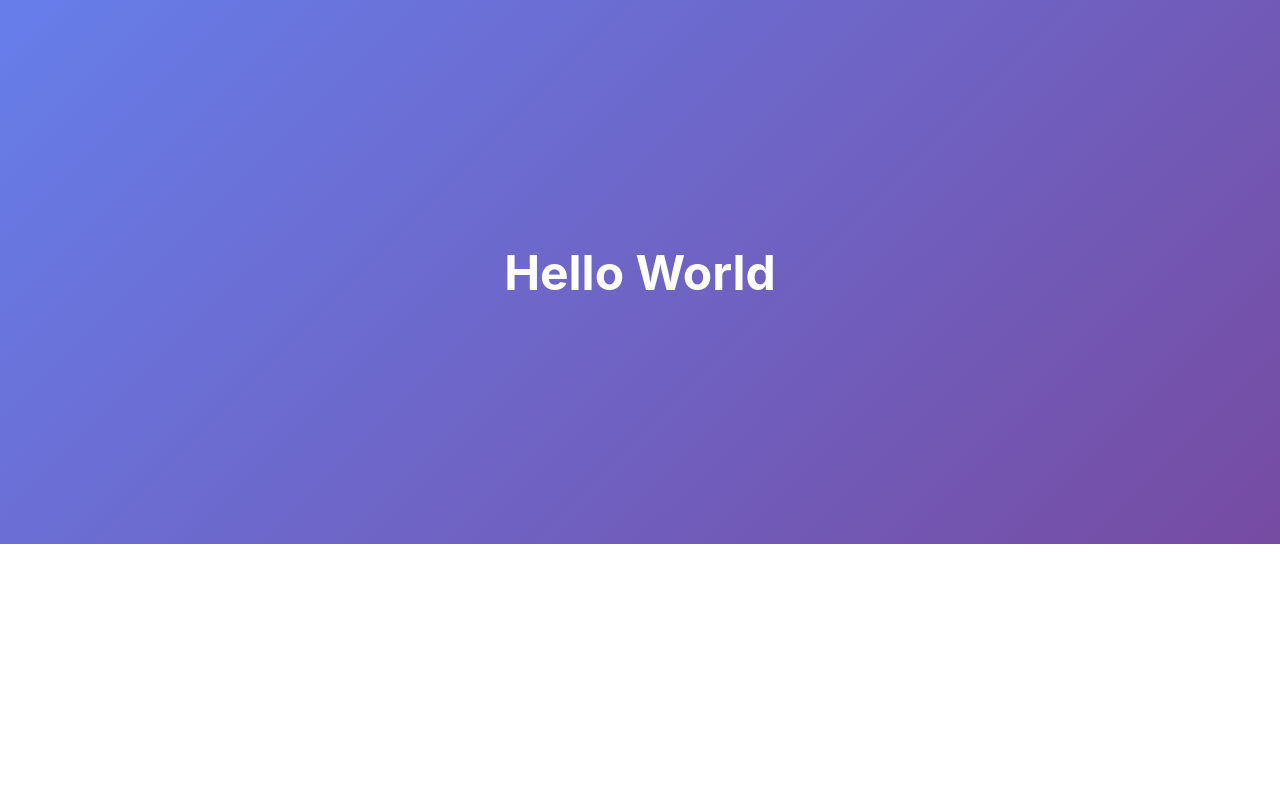
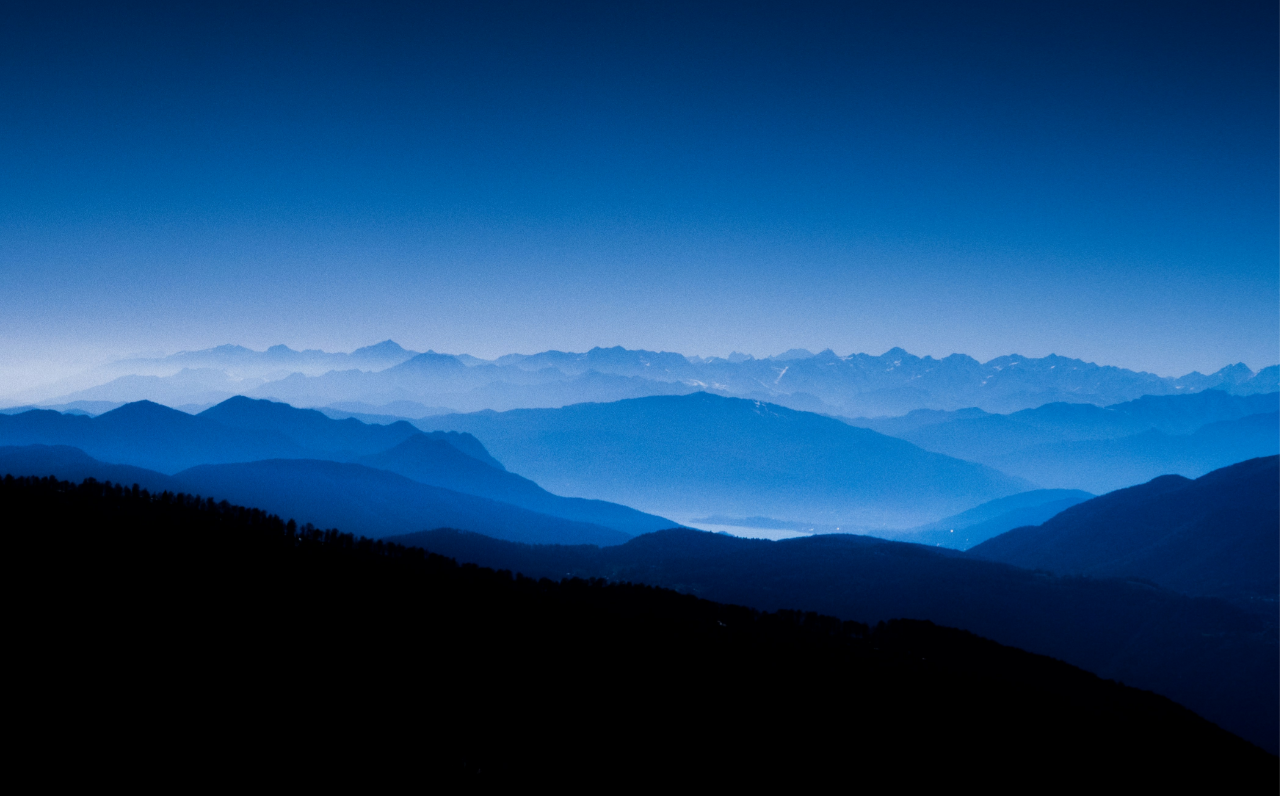
Before and after one commit to Camilo-Quiceno/camilo-quiceno.github.io, a React (Create React App) app: page / in a window 1280 px wide. Shown: the top 796 px of the page. Built offline with nearby package versions, Linux system fonts and the light colour scheme.

Commit message:
Adding mock image into hero

```diff
--- a/src/App.js
+++ b/src/App.js
@@ -1,8 +1,16 @@
 import './App.css';
 import Hero from './components/Hero/Hero';
+import heroBackground from './assets/images/hero/hero.jpg';
+
+const appConfig = {
+  hero: {
+    backgroundImage: heroBackground,
+  },
+};
+
 function App() {
   return (
-    <Hero title="Hello World" />
+    <Hero {...appConfig.hero} />
   );
 }
 
--- a/src/components/Hero/Hero.js
+++ b/src/components/Hero/Hero.js
@@ -2,13 +2,16 @@ import React from 'react';
 import styles from './Hero.module.css';
 
 const HeroDefaultProps = {
-  title: 'Bienvenido',
+  backgroundImage: null
 };
 
-const Hero = ({title}) => {
+const Hero = ({backgroundImage}) => {
+  const heroStyle = backgroundImage
+    ? { backgroundImage: `url(${backgroundImage})` }
+    : {};
   return (
-    <div className={styles.hero}>
-      <h1>{title || HeroDefaultProps.title}</h1>
+    <div className={styles.hero} style={heroStyle}>
+
     </div>
   );
 };
--- a/src/components/Hero/Hero.module.css
+++ b/src/components/Hero/Hero.module.css
@@ -1,12 +1,16 @@
 .hero {
-  min-height: 60vh;
+  height: 100vh;
+  width: 100%;
+  box-sizing: border-box;
   display: flex;
   align-items: center;
   justify-content: center;
-  background: linear-gradient(135deg, #667eea 0%, #764ba2 100%);
-  color: white;
-  text-align: center;
-  padding: 2rem;
+
+  background-image: url('../../assets/images/hero/hero.jpg');
+  background-size: cover;
+  background-position: center;
+  background-repeat: no-repeat;
+  background-attachment: fixed;
 }
 
 .hero h1 {
```
Also changed, not shown: src/assets/images/hero/hero.jpg (added).
